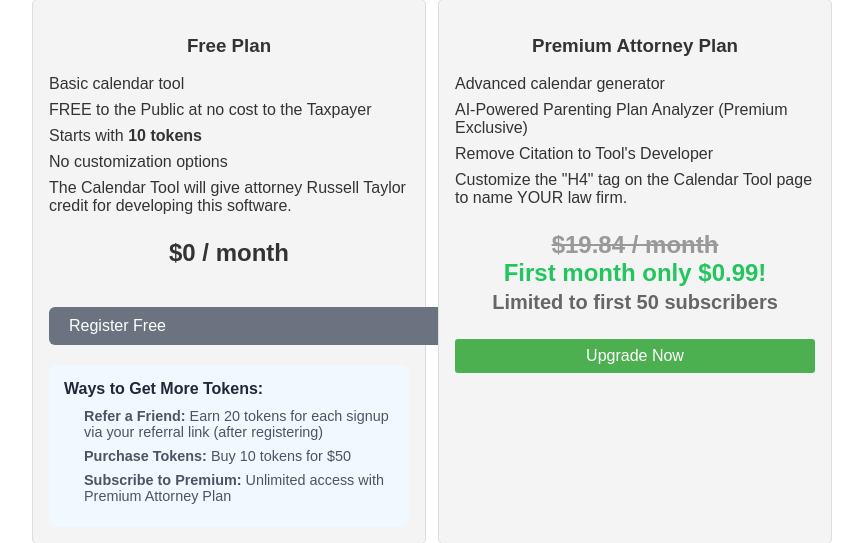
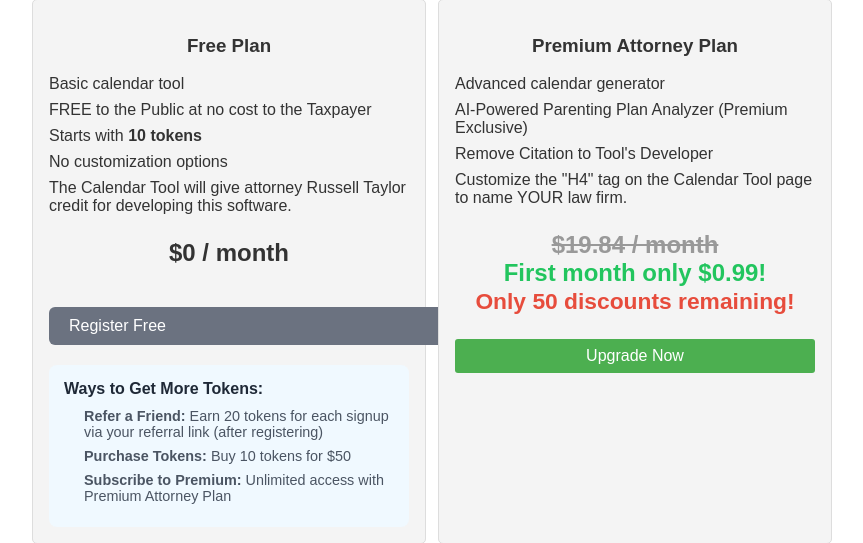
Before and after one commit to rwtrwt/PTCT2, a Flask app: page /subscription in a window 1280 px wide. Shown: the part 260-803 px from the top of the page, without its empty margins (208-1071 px from the left). Run offline with Flask 3, Linux system fonts and the light colour scheme; data that the repository does not hold is empty; some libraries are stand-ins or nearby versions.

Commit message:
Show remaining discount spots on subscription page
Update main.py to fetch promo subscriber count from SubscriptionMetrics model and pass remaining count to subscription.html. Modify subscription.html to display a countdown for remaining promotional discounts based on the passed value.

Replit-Commit-Author: Agent
Replit-Commit-Session-Id: 36410477-988a-4f9d-8f01-bc6904127c9b
Replit-Commit-Checkpoint-Type: intermediate_checkpoint
Replit-Commit-Event-Id: 8e3e4ba4-070d-402f-987a-058c64c4883d
Replit-Commit-Screenshot-Url: https://storage.googleapis.com/screenshot-production-us-central1/2b2ce3af-473d-4ebc-84fa-5a82b09f32b1/36410477-988a-4f9d-8f01-bc6904127c9b/E89eyCp

```diff
--- a/main.py
+++ b/main.py
@@ -520,7 +520,10 @@ def profile():
 
 @main.route('/subscription')
 def subscription():
-    return render_template('subscription.html')
+    from models import SubscriptionMetrics
+    promo_count = SubscriptionMetrics.get_promo_subscriber_count()
+    promo_remaining = max(0, 50 - promo_count)
+    return render_template('subscription.html', promo_remaining=promo_remaining)
 
 
 @main.route('/saves')
--- a/templates/subscription.html
+++ b/templates/subscription.html
@@ -75,7 +75,13 @@
             <p class="price">
                 <span style="text-decoration: line-through; color: #999;">$19.84 / month</span><br>
                 <span style="color: #22c55e; font-weight: bold;">First month only $0.99!</span><br>
+                {% if promo_remaining is defined and promo_remaining > 0 %}
+                <small style="color: #e74c3c; font-weight: bold; font-size: 0.95em;">Only {{ promo_remaining }} discount{{ 's' if promo_remaining != 1 else '' }} remaining!</small>
+                {% elif promo_remaining is defined and promo_remaining == 0 %}
+                <small style="color: #666;">Promotional pricing has ended</small>
+                {% else %}
                 <small style="color: #666;">Limited to first 50 subscribers</small>
+                {% endif %}
             </p>
             {% if not current_user.is_authenticated %}
                 <button id="checkout-button" class="upgrade-button">Upgrade Now</button>
```
